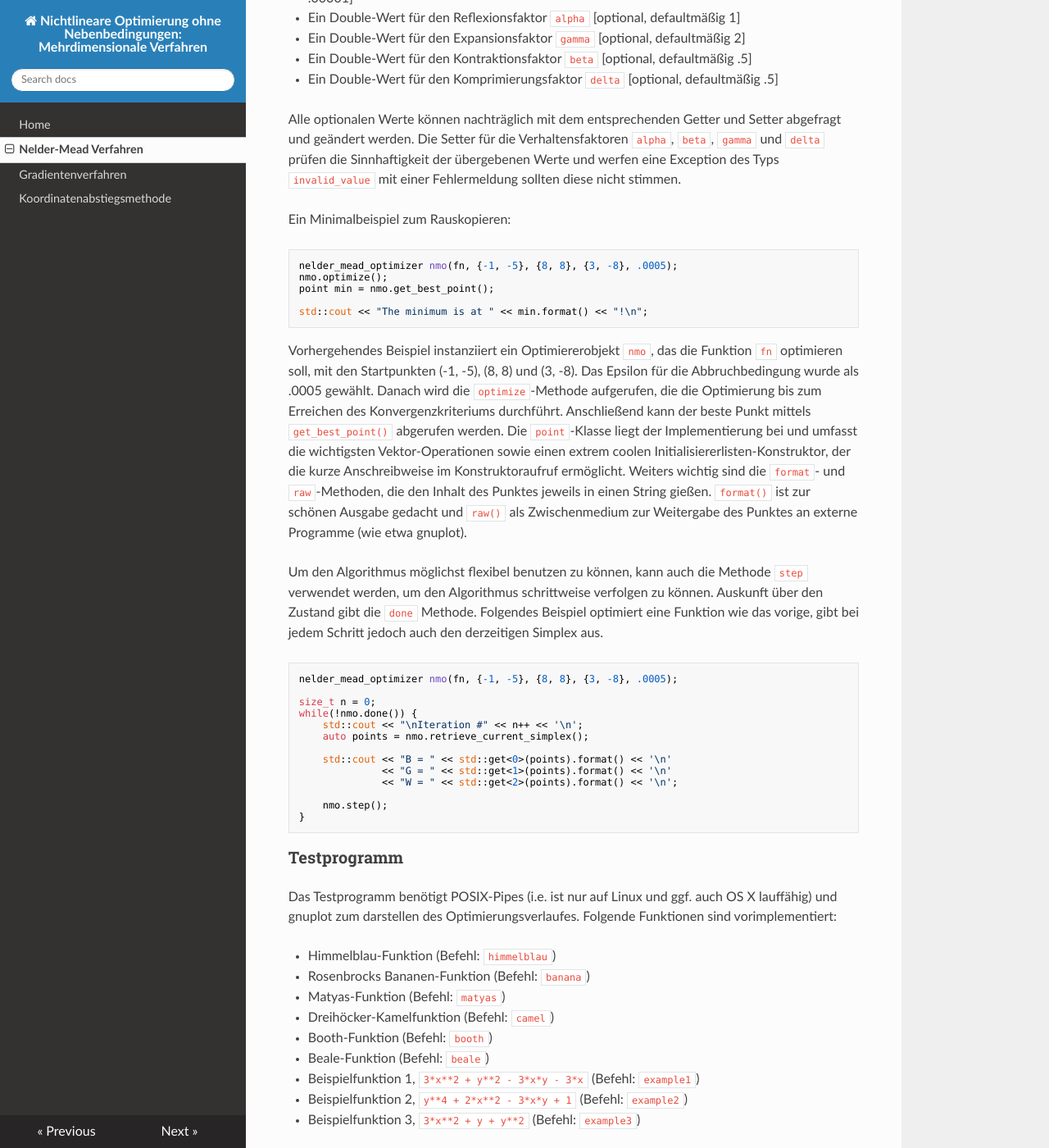
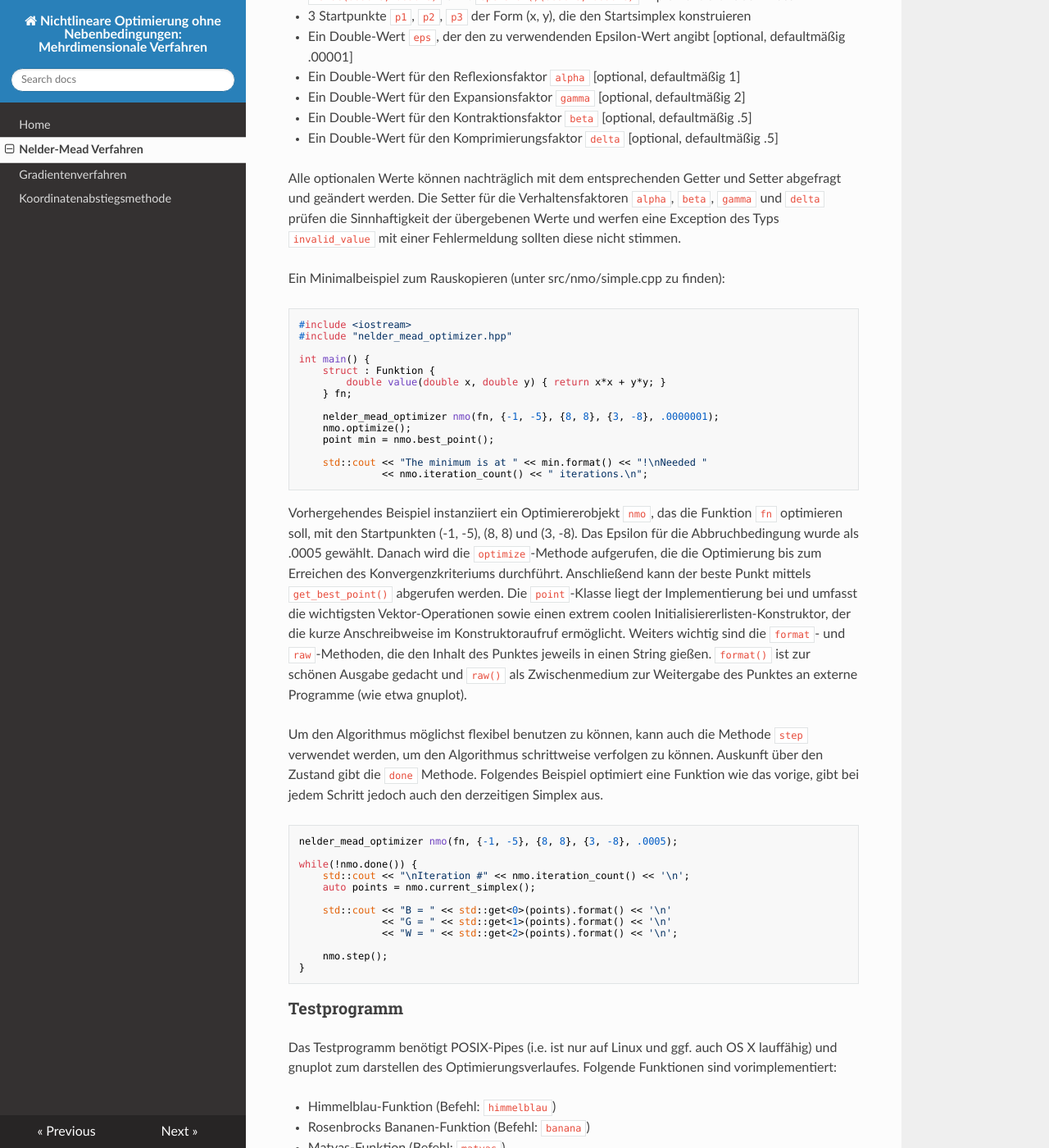
Before and after one commit to burnoutberni/univie-ops, an MkDocs documentation site: the page built from docs/nmo.md, in a window 1280 px wide and 1400 px high, scrolled down 2703 px. Shown: the whole window at 82% size. Built offline with MkDocs 1.6.1, drawn with Linux system fonts in a browser that asks for light colours; nearby versions of some CDN libraries; old or Windows-style settings are respelled for this version of MkDocs; some of the changed text lies outside the part shown.

Commit message:
update docs

````diff
--- a/docs/nmo.md
+++ b/docs/nmo.md
@@ -27,26 +27,26 @@
 
 #### Methoden
 
-| Methode                                                        | Beschreibung                                                                   |
-| -------------------------------------------------------------- | ------------------------------------------------------------------------------ |
-| `- point& min(point&, point&)`                                 | returniert den kleineren (per Funktionswert) der beiden Punkte                 |
-| `- point& min(point&, point&, point&)`                         | returniert den kleinsten (per Funktionswert) der drei Punkte                   |
-| `- void sort_points_by_fvalue()`                               | sortiert die drei Werte B, G, W sodass `f(B) <= f(G) <= f(W)`                  |
-| `- void do_step()`                                             | führt einen Optimierungsschritt aus                                            |
-| `+ double alpha()`                                             | returniert Reflexionsfaktor                                                    |
-| `+ double gamma()`                                             | returniert Expansionsfaktor                                                    |
-| `+ double beta()`                                              | returniert Kontraktionsfaktor                                                  |
-| `+ double delta()`                                             | returniert Komprimierungsfaktor                                                |
-| `+ void set_alpha(double)`                                     | setzt Reflexionsfaktor wenn möglich, wirft sonst `invalid_value`               |
-| `+ void set_gamma(double)`                                     | setzt Expansionsfaktor wenn möglich, wirft sonst `invalid_value`               |
-| `+ void set_beta(double)`                                      | setzt Kontraktionsfaktor wenn möglich, wirft sonst `invalid_value`             |
-| `+ void set_delta(double)`                                     | setzt Komprimierungsfaktor wenn möglich, wirft sonst `invalid_value`           |
-| `+ point best_point()`                                         | returniert besten Simplexpunkt                                                 |
-| `+ std::tuple<point, point, point> retrieve_current_simplex()` | returniert Tupel aller drei Simplexpunkte                                      |
-| `+ bool done()`                                                | returniert Zustandsvariable                                                    |
-| `+ size_t iteration_count()`                                   | returniert den Wert des Iterationenzählers                                     |
-| `+ void step()`                                                | führt Optimierungsschritt aus, sortiert Punkte und setzt ggf. Zustandsvariable |
-| `+ optimize()`                                                 | führt die Optimierung die komplette Optimierung durch                          |
+| Methode                                               | Beschreibung                                                                   |
+| ------------------------------------------------------| ------------------------------------------------------------------------------ |
+| `- point& min(point&, point&)`                        | returniert den kleineren (per Funktionswert) der beiden Punkte                 |
+| `- point& min(point&, point&, point&)`                | returniert den kleinsten (per Funktionswert) der drei Punkte                   |
+| `- void sort_points_by_fvalue()`                      | sortiert die drei Werte B, G, W sodass `f(B) <= f(G) <= f(W)`                  |
+| `- void do_step()`                                    | führt einen Optimierungsschritt aus                                            |
+| `+ double alpha()`                                    | returniert Reflexionsfaktor                                                    |
+| `+ double gamma()`                                    | returniert Expansionsfaktor                                                    |
+| `+ double beta()`                                     | returniert Kontraktionsfaktor                                                  |
+| `+ double delta()`                                    | returniert Komprimierungsfaktor                                                |
+| `+ void set_alpha(double)`                            | setzt Reflexionsfaktor wenn möglich, wirft sonst `invalid_value`               |
+| `+ void set_gamma(double)`                            | setzt Expansionsfaktor wenn möglich, wirft sonst `invalid_value`               |
+| `+ void set_beta(double)`                             | setzt Kontraktionsfaktor wenn möglich, wirft sonst `invalid_value`             |
+| `+ void set_delta(double)`                            | setzt Komprimierungsfaktor wenn möglich, wirft sonst `invalid_value`           |
+| `+ point best_point()`                                | returniert besten Simplexpunkt                                                 |
+| `+ std::tuple<point, point, point> current_simplex()` | returniert Tupel aller drei Simplexpunkte                                      |
+| `+ bool done()`                                       | returniert Zustandsvariable                                                    |
+| `+ size_t iteration_count()`                          | returniert den Wert des Iterationenzählers                                     |
+| `+ void step()`                                       | führt Optimierungsschritt aus, sortiert Punkte und setzt ggf. Zustandsvariable |
+| `+ optimize()`                                        | führt die Optimierung die komplette Optimierung durch                          |
 
 ### Algorithmus selbst
 
@@ -70,14 +70,23 @@
 Werte und werfen eine Exception des Typs `invalid_value` mit einer
 Fehlermeldung sollten diese nicht stimmen.
 
-Ein Minimalbeispiel zum Rauskopieren:
+Ein Minimalbeispiel zum Rauskopieren (unter src/nmo/simple.cpp zu finden):
 
 ```c++
-nelder_mead_optimizer nmo(fn, {-1, -5}, {8, 8}, {3, -8}, .0005);
-nmo.optimize();
-point min = nmo.get_best_point();
+#include <iostream>
+#include "nelder_mead_optimizer.hpp"
 
-std::cout << "The minimum is at " << min.format() << "!\n";
+int main() {
+    struct : Funktion {
+        double value(double x, double y) { return x*x + y*y; }
+    } fn;
+
+    nelder_mead_optimizer nmo(fn, {-1, -5}, {8, 8}, {3, -8}, .0000001);
+    nmo.optimize();
+    point min = nmo.best_point();
+
+    std::cout << "The minimum is at " << min.format() << "!\nNeeded "
+              << nmo.iteration_count() << " iterations.\n";
 ```
 
 Vorhergehendes Beispiel instanziiert ein Optimiererobjekt `nmo`, das die
@@ -102,10 +111,9 @@
 ```c++
 nelder_mead_optimizer nmo(fn, {-1, -5}, {8, 8}, {3, -8}, .0005);
 
-size_t n = 0;
 while(!nmo.done()) {
-    std::cout << "\nIteration #" << n++ << '\n';
-    auto points = nmo.retrieve_current_simplex();
+    std::cout << "\nIteration #" << nmo.iteration_count() << '\n';
+    auto points = nmo.current_simplex();
 
     std::cout << "B = " << std::get<0>(points).format() << '\n'
               << "G = " << std::get<1>(points).format() << '\n'
@@ -165,4 +173,5 @@
 ### Links
 
 [Files auf GitHub (garantiert aktuell)](https://github.com/burnoutberni/univie-ops/tree/master/src/nelder_mead)
+
 [nelder_mead.zip](https://github.com/burnoutberni/univie-ops/blob/master/src/nelder_mead.zip?raw=true)
````
